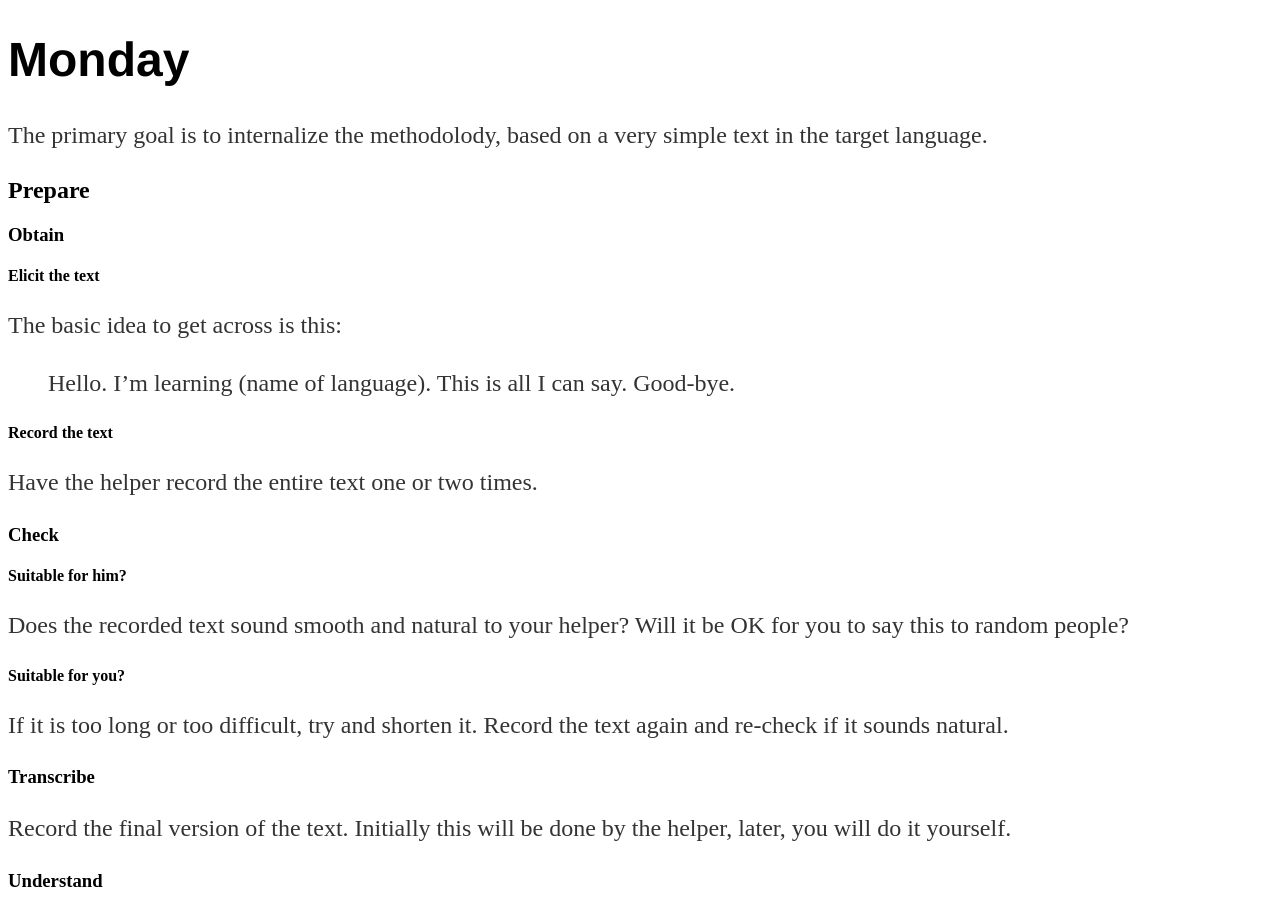
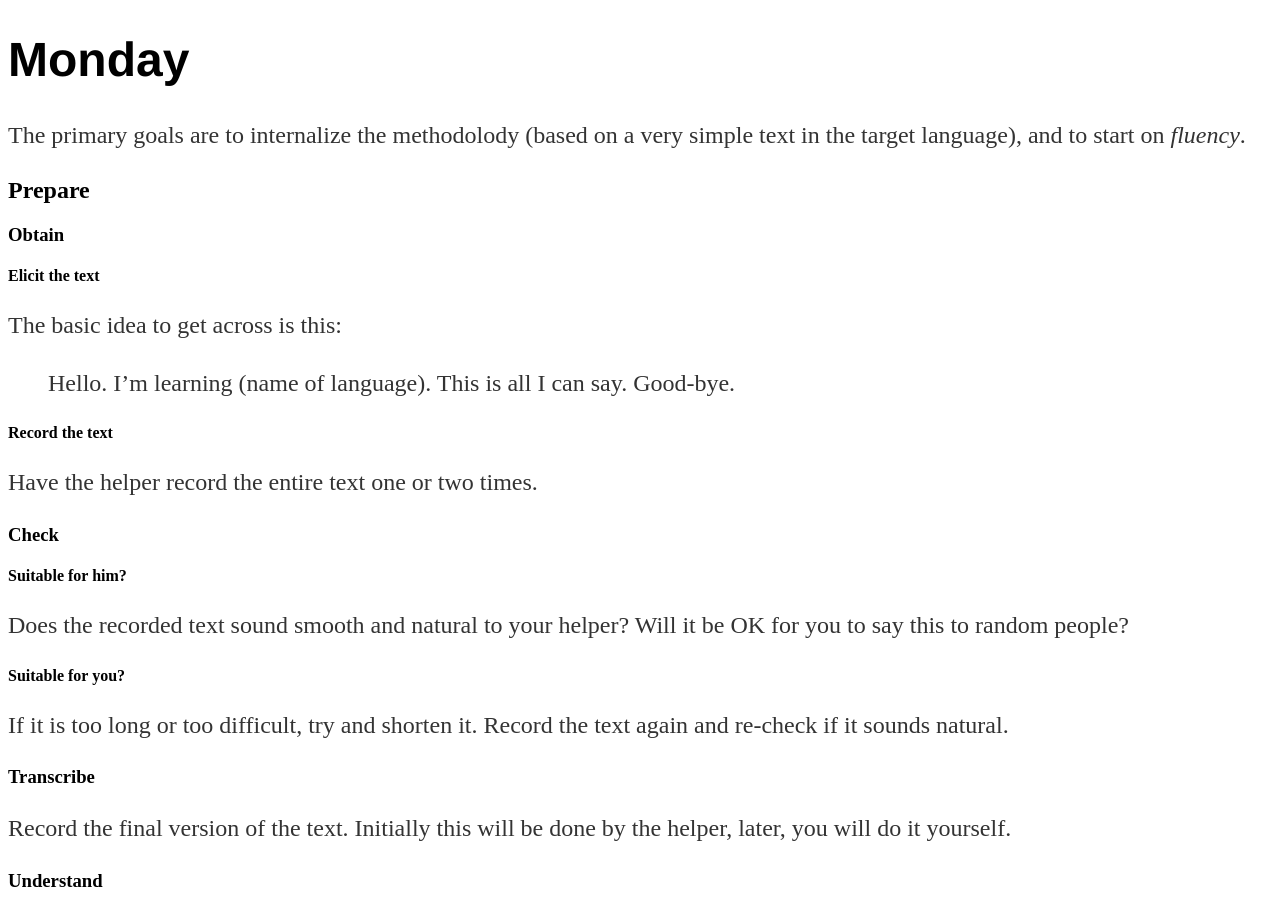
Before and after one commit to nczempin/ll, a Jekyll site: the page built from index.md, in a window 1280 px wide and 900 px high. Built offline with Jekyll 4.4.1, drawn with Linux system fonts in a browser that asks for light colours.

Commit message:
Update index.md

```diff
--- a/index.md
+++ b/index.md
@@ -5,7 +5,7 @@ title: "Language Acquisition Made Practical"
 
 # Monday
 
-The primary goal is to internalize the methodolody, based on a very simple text in the target language.
+The primary goals are to internalize the methodolody (based on a very simple text in the target language), and to start on *fluency*.
 
 ## Prepare
 
```
